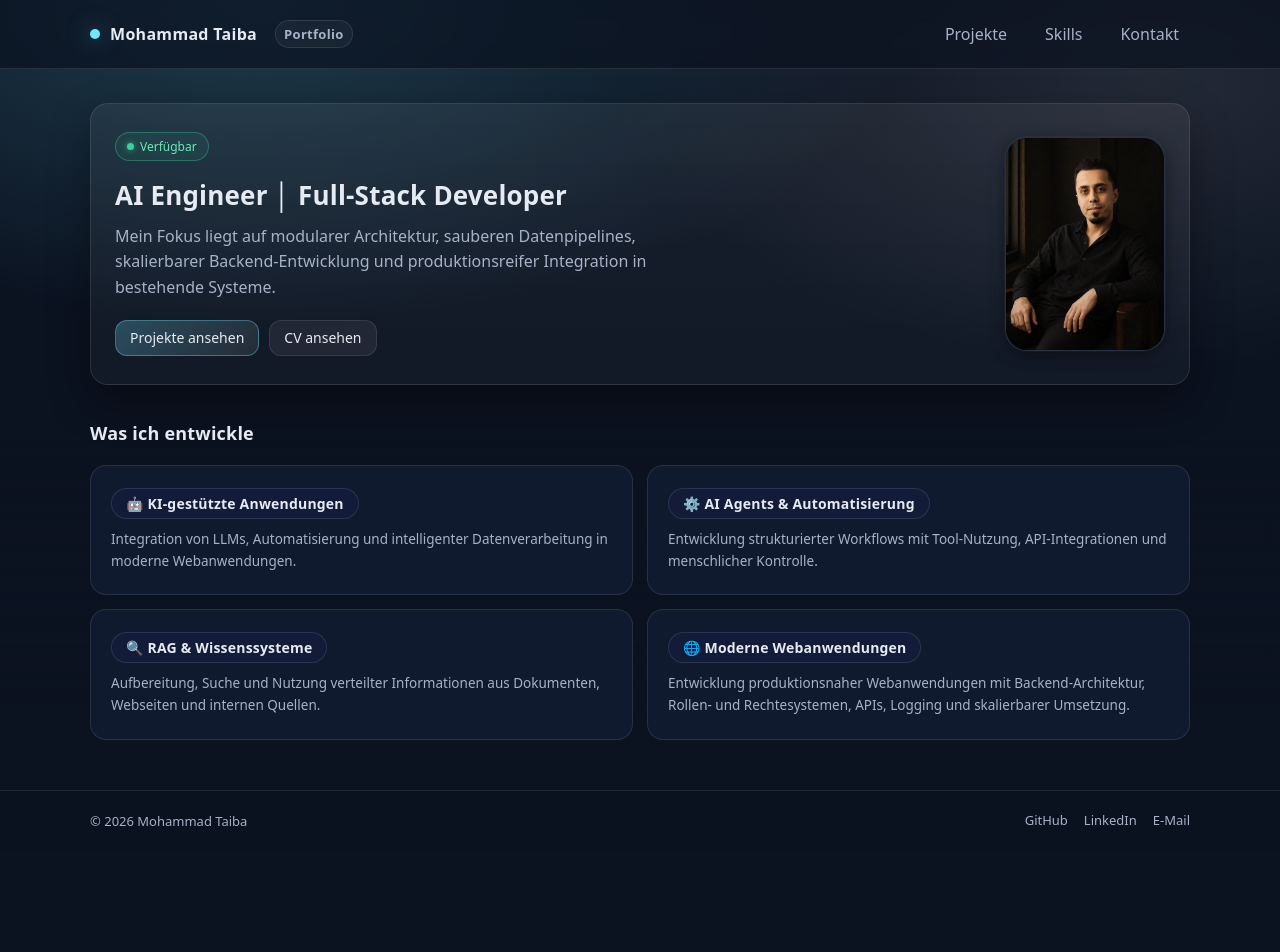
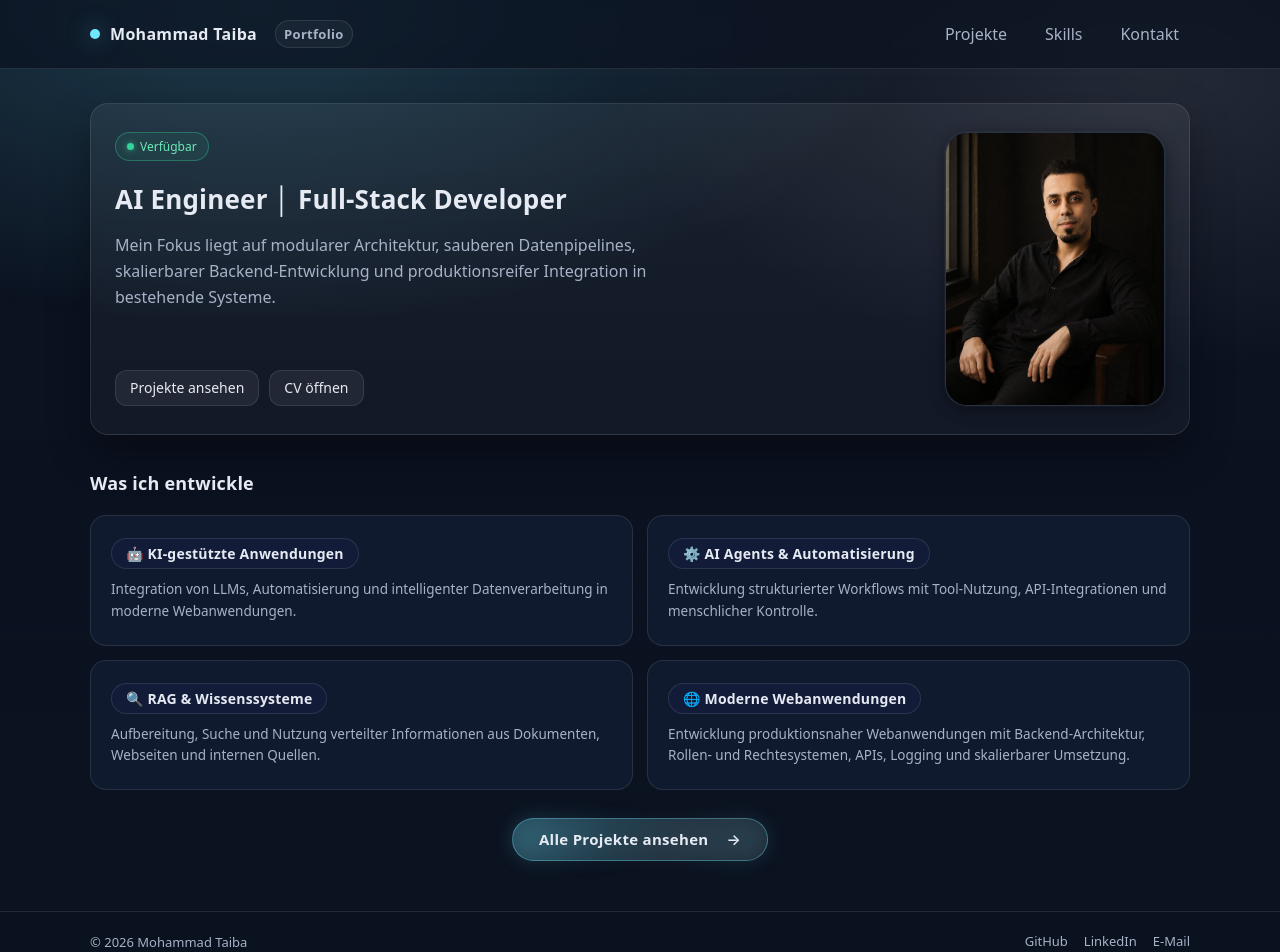
Before and after one commit to mohammadtaiba/portfolio, an Angular app: page / in a window 1280 px wide. Shown: the top 952 px of the page. Before the commit the page ends 851 px from the top, so only its background shows below. Built offline with nearby package versions, Linux system fonts and the light colour scheme.

Commit message:
feat: neue CTA für Projektübersicht ergänzt und Styling optimiert (home.page.html)

```diff
--- a/src/app/app.routes.ts
+++ b/src/app/app.routes.ts
@@ -10,11 +10,11 @@ export const routes: Routes = [
         path: 'skills',
         loadComponent: () => import('./pages/skills/skills.page').then((m) => m.SkillsPage),
     },
-    {
-        path: 'books',
-        loadComponent: () => import('./pages/books/books.page').then((m) => m.BooksPage),
-    },
-    { path: 'cv', loadComponent: () => import('./pages/cv/cv.page').then((m) => m.CvPage) },
+    // {
+    //     path: 'books',
+    //     loadComponent: () => import('./pages/books/books.page').then((m) => m.BooksPage),
+    // },
+    // { path: 'cv', loadComponent: () => import('./pages/cv/cv.page').then((m) => m.CvPage) },
     {
         path: 'contact',
         loadComponent: () => import('./pages/contact/contact.page').then((m) => m.ContactPage),
--- a/src/app/pages/home/home.page.css
+++ b/src/app/pages/home/home.page.css
@@ -13,11 +13,17 @@
     display: grid;
     grid-template-columns: 1fr auto;
     gap: 32px;
-    align-items: center;
+    /* Stretch columns to the same row height so the portrait can fill the
+       vertical space next to the copy (avoids empty bands from centering). */
+    align-items: stretch;
 }
 
 .hero-copy {
     min-width: 0;
+    display: flex;
+    flex-direction: column;
+    /* Same row height as portrait: push CTAs to the bottom instead of a dead zone. */
+    min-height: 100%;
 }
 
 /* Badges */
@@ -26,7 +32,7 @@
     align-items: center;
     gap: 10px;
     flex-wrap: wrap;
-    margin-bottom: 18px;
+    margin-bottom: 22px;
 }
 
 .status-badge {
@@ -61,7 +67,7 @@
 }
 
 .hero h1 {
-    margin: 0 0 12px;
+    margin: 0 0 16px;
     font-size: 26px;
     letter-spacing: 0.2px;
     line-height: 1.25;
@@ -70,12 +76,13 @@
 .hero-pitch {
     margin: 0;
     color: var(--muted);
-    line-height: 1.6;
+    line-height: 1.65;
     max-width: 540px;
 }
 
 .hero .actions {
-    margin-top: 20px;
+    margin-top: auto;
+    padding-top: 24px;
     display: flex;
     gap: 10px;
     flex-wrap: wrap;
@@ -87,14 +94,18 @@
 /* ------------------------------------------------ */
 .hero-media {
     justify-self: end;
-    align-self: center;
+    align-self: stretch;
+    display: flex;
+    flex-direction: column;
+    min-height: 0;
     flex-shrink: 0;
 }
 
 .avatar-frame {
-    width: 140px;
-    aspect-ratio: 3 / 4;
-    max-width: 160px;
+    flex: 1 1 auto;
+    width: 200px;
+    max-width: 220px;
+    min-height: 200px;
     overflow: hidden;
     border-radius: 20px;
     border: 1px solid var(--border);
@@ -113,7 +124,7 @@
 
 @media (min-width: 900px) {
     .avatar-frame {
-        width: 160px;
+        width: 220px;
         border-radius: 22px;
     }
 
@@ -125,16 +136,22 @@
 @media (max-width: 820px) {
     .hero-grid {
         grid-template-columns: 1fr;
+        align-items: center;
     }
 
     .hero-media {
         order: -1;
         justify-self: center;
+        align-self: center;
+        display: block;
     }
 
     .avatar-frame {
-        width: 110px;
-        max-width: 130px;
+        flex: none;
+        aspect-ratio: 3 / 4;
+        min-height: 0;
+        width: 150px;
+        max-width: 170px;
         border-radius: 16px;
     }
 }
@@ -199,3 +216,100 @@
         grid-template-columns: 1fr;
     }
 }
+
+/* CTA unter „Was ich entwickle" */
+.focus-cta-wrap {
+    display: flex;
+    justify-content: center;
+    margin-top: 28px;
+}
+
+.focus-cta {
+    position: relative;
+    padding: 13px 26px;
+    font-size: 15px;
+    font-weight: 600;
+    letter-spacing: 0.02em;
+    border-radius: 999px;
+    isolation: isolate;
+    transition: transform 0.28s cubic-bezier(0.34, 1.2, 0.64, 1),
+    box-shadow 0.28s ease,
+    border-color 0.28s ease,
+    background 0.28s ease;
+}
+
+.focus-cta::after {
+    content: '';
+    position: absolute;
+    inset: -2px;
+    border-radius: inherit;
+    background: linear-gradient(
+            120deg,
+            rgba(110, 231, 255, 0.35),
+            rgba(110, 231, 255, 0.08) 40%,
+            rgba(255, 255, 255, 0.06) 60%,
+            rgba(110, 231, 255, 0.25)
+    );
+    z-index: -1;
+    opacity: 0.55;
+    filter: blur(10px);
+    transition: opacity 0.28s ease, filter 0.28s ease;
+    pointer-events: none;
+}
+
+.focus-cta-text {
+    display: inline-block;
+}
+
+.focus-cta-icon {
+    display: inline-block;
+    margin-left: 8px;
+    transition: transform 0.28s cubic-bezier(0.34, 1.2, 0.64, 1);
+}
+
+.focus-cta:hover {
+    transform: translateY(-2px) scale(1.03);
+    border-color: rgba(110, 231, 255, 0.75);
+    box-shadow: 0 14px 32px rgba(0, 0, 0, 0.42),
+    0 0 28px rgba(110, 231, 255, 0.22),
+    0 0 0 3px rgba(110, 231, 255, 0.14);
+}
+
+.focus-cta:hover::after {
+    opacity: 0.85;
+    filter: blur(14px);
+}
+
+.focus-cta:hover .focus-cta-icon {
+    transform: translateX(4px);
+}
+
+.focus-cta:active {
+    transform: translateY(0) scale(1.01);
+}
+
+@media (max-width: 480px) {
+    .focus-cta {
+        width: min(100%, 320px);
+        justify-content: center;
+        padding: 12px 22px;
+        font-size: 14px;
+    }
+}
+
+@media (prefers-reduced-motion: reduce) {
+    .focus-cta,
+    .focus-cta::after,
+    .focus-cta-icon {
+        transition: none;
+    }
+
+    .focus-cta:hover,
+    .focus-cta:active {
+        transform: none;
+    }
+
+    .focus-cta:hover .focus-cta-icon {
+        transform: none;
+    }
+}
--- a/src/app/pages/home/home.page.html
+++ b/src/app/pages/home/home.page.html
@@ -15,8 +15,8 @@
                 <p class="hero-pitch">{{ profile.pitchDetail }}</p>
 
                 <div class="actions">
-                    <a class="btn primary" routerLink="/projects">Projekte ansehen</a>
-                    <a class="btn" href="assets/cv.pdf" target="_blank" rel="noopener noreferrer">CV ansehen</a>
+                    <a class="btn" routerLink="/projects">Projekte ansehen</a>
+                    <a class="btn" href="assets/cv.pdf" target="_blank" rel="noopener noreferrer">CV öffnen</a>
                 </div>
             </div>
 
@@ -43,5 +43,16 @@
                 </div>
             }
         </div>
+
+        <div class="focus-cta-wrap">
+            <a
+                class="btn primary focus-cta"
+                routerLink="/projects"
+                aria-label="Alle Projekte ansehen — zur Projektübersicht"
+            >
+                <span class="focus-cta-text">Alle Projekte ansehen</span>
+                <span class="focus-cta-icon" aria-hidden="true">→</span>
+            </a>
+        </div>
     </section>
 </div>
```
